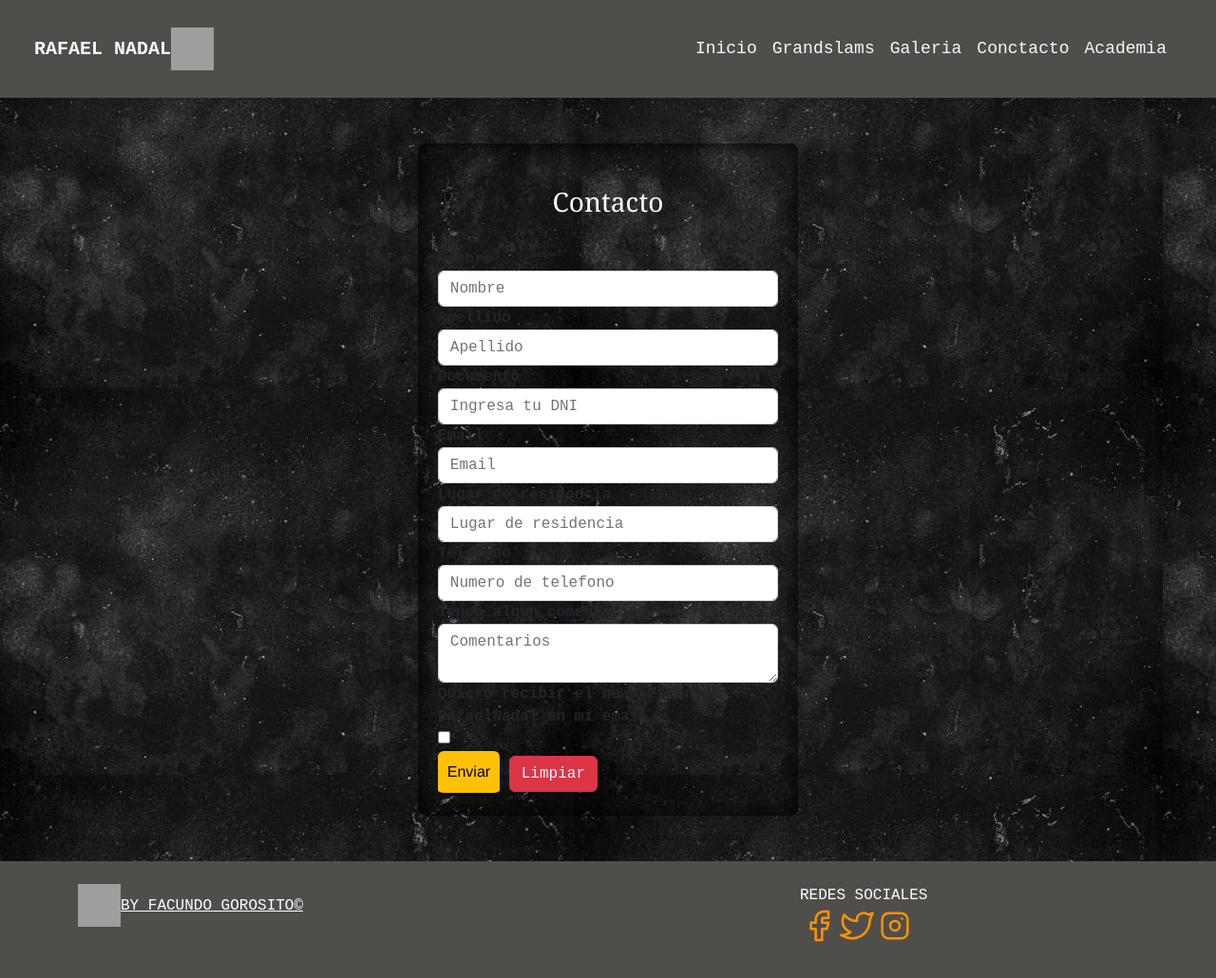
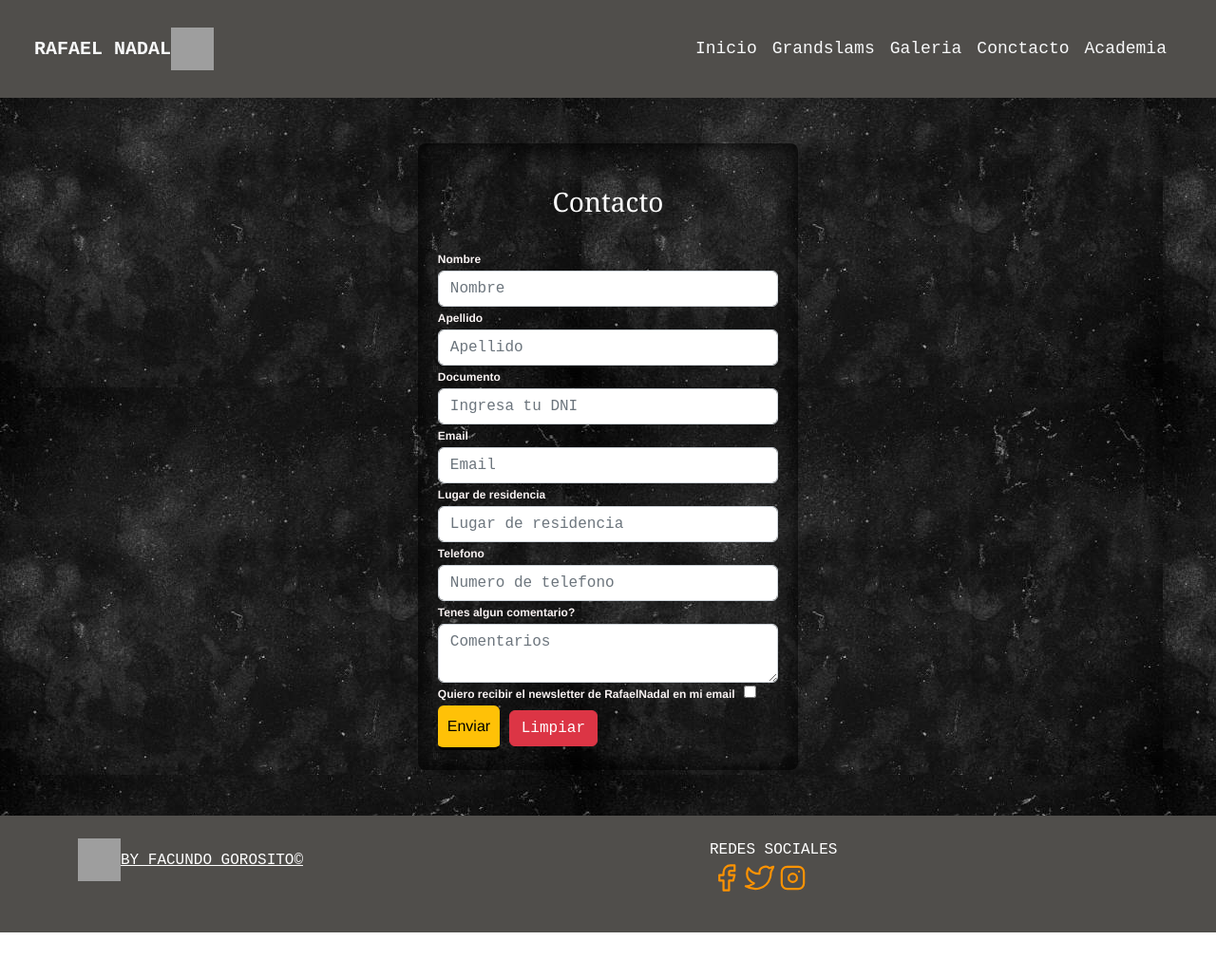
Before and after one commit to facundogorosito/BlogRafaNadal, a plain HTML site: page PAGS/contacto.html in a window 1280 px wide. Shown: the whole page at 95% size. After the commit the page ends 982 px from the top, so only its background shows below. Drawn offline with nearby package versions, Linux system fonts and the light colour scheme; grey boxes are pictures that could not be loaded.

Commit message:
agregue estilos al formulario

```diff
--- a/PAGS/contacto.html
+++ b/PAGS/contacto.html
@@ -108,48 +108,44 @@
 
     <footer class="text-white py-4 piedepaginaa">
         <div class="container">
-            <nav class="row">
-                <a href="#" class="col-4 text-reset text-uppercase d-flex-align-items-center"><img
-                        src="https://rafaelnadal.com/wp-content/uploads/2017/03/logo-rafa-nadal-white.png"
-                        alt="logonadal" class="img-logo mr-2 logotoro">By Facundo Gorosito©</a>
-                <ul class="col-4 list-unstyled">
-                </ul>
-                <ul class="col-4 list-unstyled socialesredes">
+          <main class="row">
+            <a href="#" class="col-7 text-reset text-uppercase d-flex-align-items-center"><img
+                src="https://rafaelnadal.com/wp-content/uploads/2017/03/logo-rafa-nadal-white.png" alt="logonadal"
+                class="img-logo mr-2 logotoro sociales">By Facundo Gorosito©</a>
+
+            <ul class="col-5 list-unstyled socialesredes">
               <li class="font-weigt-bold text-uppercase">REDES SOCIALES</li>
               <div class="d-flex justify-conten-between">
                 <!-- FB -->
                 <li><a href="https://es-la.facebook.com/Nadal" class="text-reset" target="_blank"><svg
-                                    xmlns="http://www.w3.org/2000/svg"
-                                    class="icon icon-tabler icon-tabler-brand-facebook" width="40" height="40"
-                                    viewBox="0 0 24 24" stroke-width="1.5" stroke="#ff9300" fill="none"
-                                    stroke-linecap="round" stroke-linejoin="round">
+                      xmlns="http://www.w3.org/2000/svg" class="icon icon-tabler icon-tabler-brand-facebook" width="35"
+                      height="35" viewBox="0 0 24 24" stroke-width="1.5" stroke="#ff9300" fill="none" stroke-linecap="round"
+                      stroke-linejoin="round">
                       <path stroke="none" d="M0 0h24v24H0z" fill="none" />
-                                    <path
-                                        d="M7 10v4h3v7h4v-7h3l1 -4h-4v-2a1 1 0 0 1 1 -1h3v-4h-3a5 5 0 0 0 -5 5v2h-3" />
+                      <path d="M7 10v4h3v7h4v-7h3l1 -4h-4v-2a1 1 0 0 1 1 -1h3v-4h-3a5 5 0 0 0 -5 5v2h-3" />
                     </svg></a></li>
                 <!-- TWITTER-->
                 <li><a href="https://twitter.com/rafaelnadal" class="text-reset" target="_blank"><svg
-                                    xmlns="http://www.w3.org/2000/svg"
-                                    class="icon icon-tabler icon-tabler-brand-twitter" width="40" height="40"
-                                    viewBox="0 0 24 24" stroke-width="1.5" stroke="#ff9300" fill="none"
-                                    stroke-linecap="round" stroke-linejoin="round">
+                      xmlns="http://www.w3.org/2000/svg" class="icon icon-tabler icon-tabler-brand-twitter" width="35"
+                      height="35" viewBox="0 0 24 24" stroke-width="1.5" stroke="#ff9300" fill="none" stroke-linecap="round"
+                      stroke-linejoin="round">
                       <path stroke="none" d="M0 0h24v24H0z" fill="none" />
                       <path
                         d="M22 4.01c-1 .49 -1.98 .689 -3 .99c-1.121 -1.265 -2.783 -1.335 -4.38 -.737s-2.643 2.06 -2.62 3.737v1c-3.245 .083 -6.135 -1.395 -8 -4c0 0 -4.182 7.433 4 11c-1.872 1.247 -3.739 2.088 -6 2c3.308 1.803 6.913 2.423 10.034 1.517c3.58 -1.04 6.522 -3.723 7.651 -7.742a13.84 13.84 0 0 0 .497 -3.753c-.002 -.249 1.51 -2.772 1.818 -4.013z" />
                     </svg></li>
                 <!-- INSTAGRAM-->
                 <li><a href="https://www.instagram.com/rafaelnadal/" class="text-reset" target="_blank"><svg
-                                    xmlns="http://www.w3.org/2000/svg"
-                                    class="icon icon-tabler icon-tabler-brand-instagram" width="40" height="40"
-                                    viewBox="0 0 24 24" stroke-width="1.5" stroke="#ff9300" fill="none"
-                                    stroke-linecap="round" stroke-linejoin="round">
+                      xmlns="http://www.w3.org/2000/svg" class="icon icon-tabler icon-tabler-brand-instagram" width="35"
+                      height="35" viewBox="0 0 24 24" stroke-width="1.5" stroke="#ff9300" fill="none" stroke-linecap="round"
+                      stroke-linejoin="round">
                       <path stroke="none" d="M0 0h24v24H0z" fill="none" />
                       <rect x="4" y="4" width="16" height="16" rx="4" />
                       <circle cx="12" cy="12" r="3" />
                       <line x1="16.5" y1="7.5" x2="16.5" y2="7.501" />
                     </svg></a></li>
               </div>
-            </nav>
+            </ul>
+          </main>
         </div>
     </footer>
     <!-- JavaScript Bundle with Popper -->
--- a/STYLES/partials/_mainContacto.scss
+++ b/STYLES/partials/_mainContacto.scss
@@ -24,4 +24,10 @@
     font-weight: bold;
     border-radius: 0.5em;
     box-shadow: inset 1px 1px 22px 4px rgba(0,0,0,0.85);
+    .cuadrito {
+        font-size: 12px;
+        font-family: 'Franklin Gothic Medium', 'Arial Narrow', Arial, sans-serif;
+        text-align: left;
+        color: rgb(248, 242, 242);
+        }
 }
```
Also changed, not shown: STYLES/styles.css, 1 other file. Lines whose indentation alone changed are shown as unchanged.
